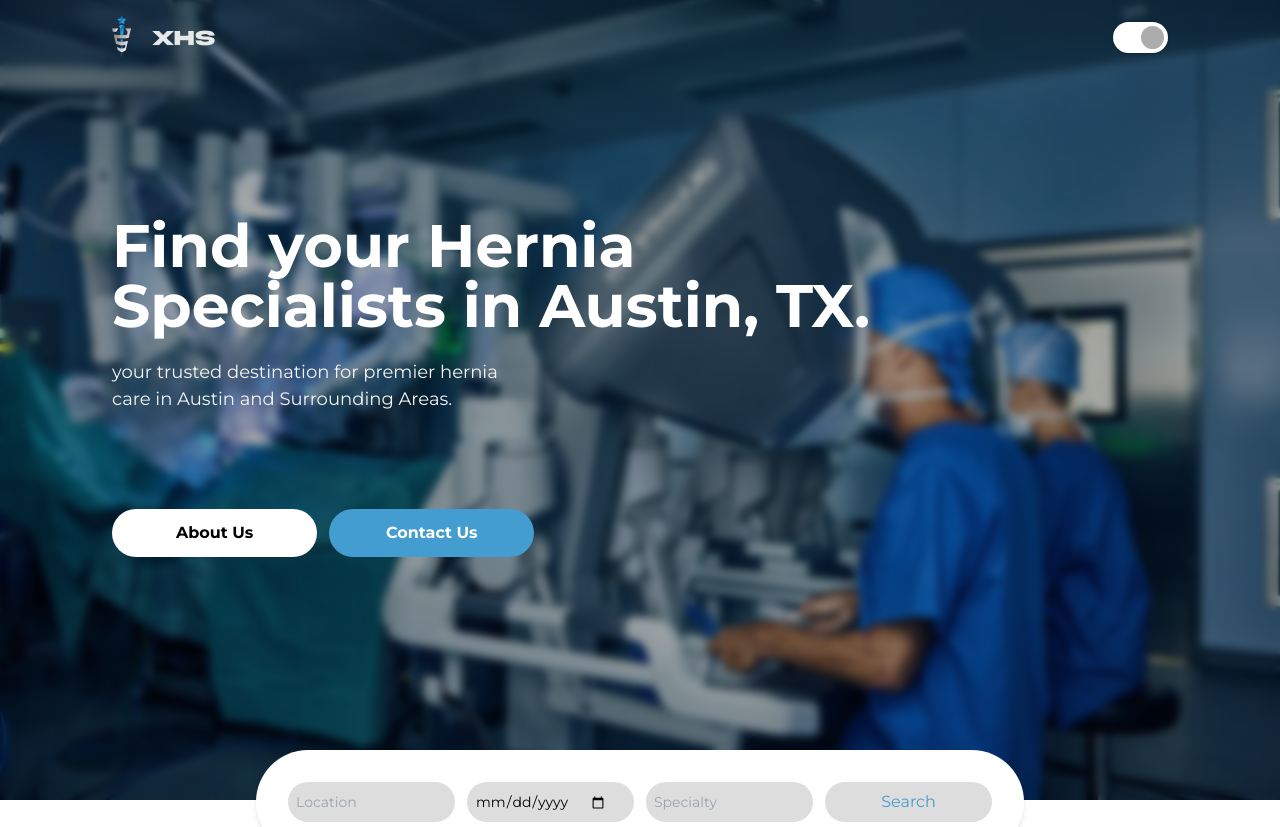
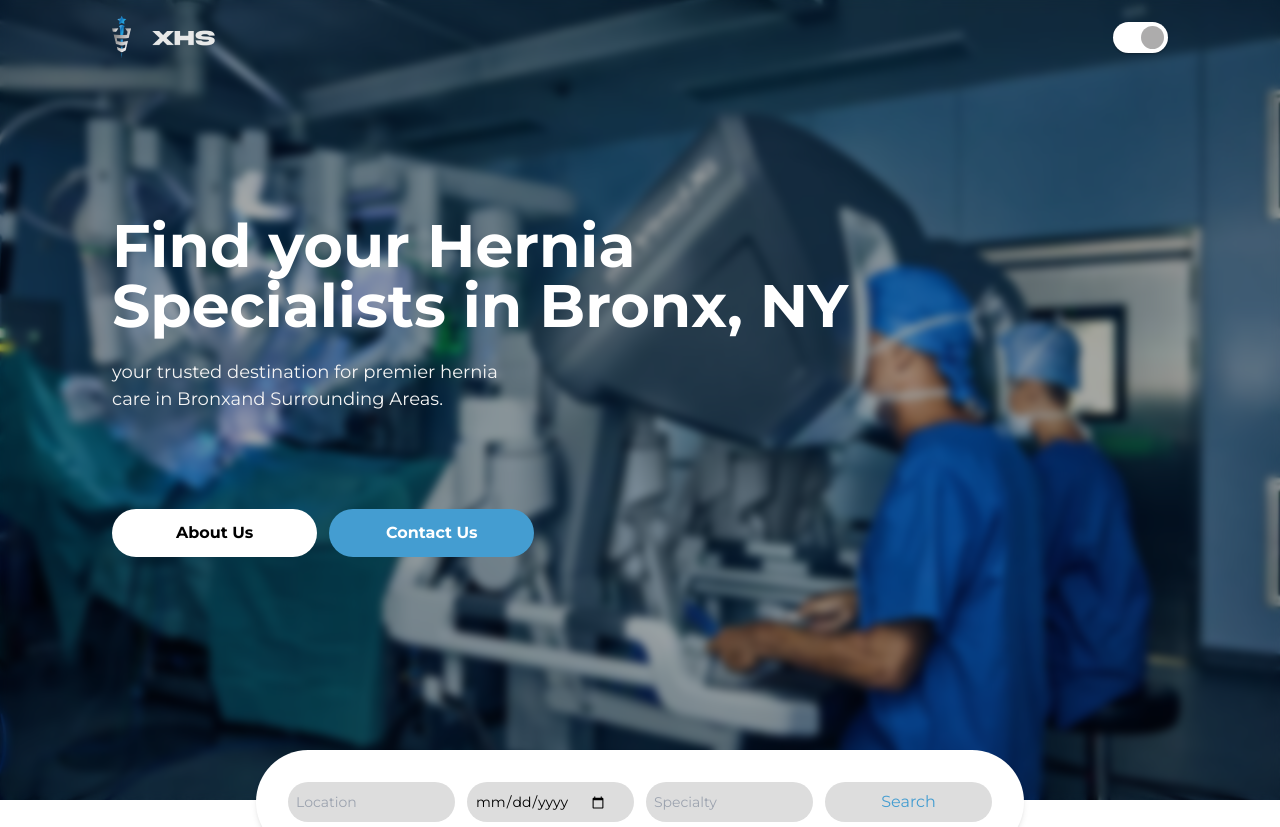
Before and after one commit to emmanueltech2019/hernia-specialists, a Next.js app: page / in a window 1280 px wide. Shown: the top 827 px of the page. Built offline with nearby package versions, Linux system fonts and the light colour scheme; some icons are missing.

Commit message:
about page

```diff
--- /dev/null
+++ b/src/app/data.tsx
@@ -0,0 +1,12 @@
+interface Data {
+    city: string;
+    state: string;
+    brand: string;
+}
+const data:Data ={
+    brand:"XHS",
+    city:"Bronx",
+    state:"NY"
+}
+
+export default data
--- a/src/app/doctor/page.tsx
+++ b/src/app/doctor/page.tsx
@@ -7,6 +7,7 @@ import inguinalImg from '../components/assets/images/image 3.png'
 import hiatalImg from '../components/assets/images/image 4.png'
 import umblicalImg from '../components/assets/images/Bronx Hernia Specialists _ Hernia Surgery - Opera 5_15_2023 4_38_28 PM 1 (1).png'
 import specialtyImg from '../components/assets/images/Does Every Umbilical Hernia Corrects Itself_ Know here https___goo_gl_jGw3rE 1.png'
+import data from "../data";
 
 
 const page: React.FC = () => {
@@ -42,7 +43,7 @@ const page: React.FC = () => {
                 </div>
               </div>
               <div className="location">
-                <p className="text-[8px] md:text-[12px] font-bold">Austin, TX</p>
+                <p className="text-[8px] md:text-[12px] font-bold">{data.city}, {data.state}</p>
               </div>
             </div>
           </header>
--- a/src/app/page.tsx
+++ b/src/app/page.tsx
@@ -9,6 +9,7 @@ import { DemoContainer } from '@mui/x-date-pickers/internals/demo';
 import { AdapterDayjs } from '@mui/x-date-pickers/AdapterDayjs';
 import { LocalizationProvider } from '@mui/x-date-pickers/LocalizationProvider';
 import { DatePicker } from '@mui/x-date-pickers/DatePicker';
+import data from './data';
 export default function Home() {
   return (
     <div>
@@ -18,12 +19,12 @@ export default function Home() {
             <header className='mt-[6.5rem]'>
               <h1 className='md:w-[85%] text-[37px] md:text-[60px] font-bold text-[#fff] leading-10 md:leading-[16mm]'>
                 Find your <br className='md:hidden' />
-                Hernia<br className='hidden md:block' />Specialists in Austin, TX.
+                Hernia<br className='hidden md:block' />Specialists in {data.city}, {data.state}
               </h1>
 
               <p className='text-[#f4f4f4] md:text-[18px] md:w-[40%] my-[1.4rem]'>
                 your trusted destination for
-                premier hernia care in Austin
+                premier hernia care in {data.city}
                 and Surrounding Areas.
               </p>
             </header>
@@ -237,7 +238,7 @@ export default function Home() {
         <div className='md:max-w-[85%] m-auto p-4 py-[6rem]'>
           <header>
             <h2 className='text-[#449DD1] text-[20px] md:text-[30px] font-extrabold text-center w-[50%] md:w-[30%] m-auto my-[2rem]'>
-              BRONX HERNIA SPECIALISTS
+            {data.city} HERNIA SPECIALISTS
             </h2>
           </header>
 
```
